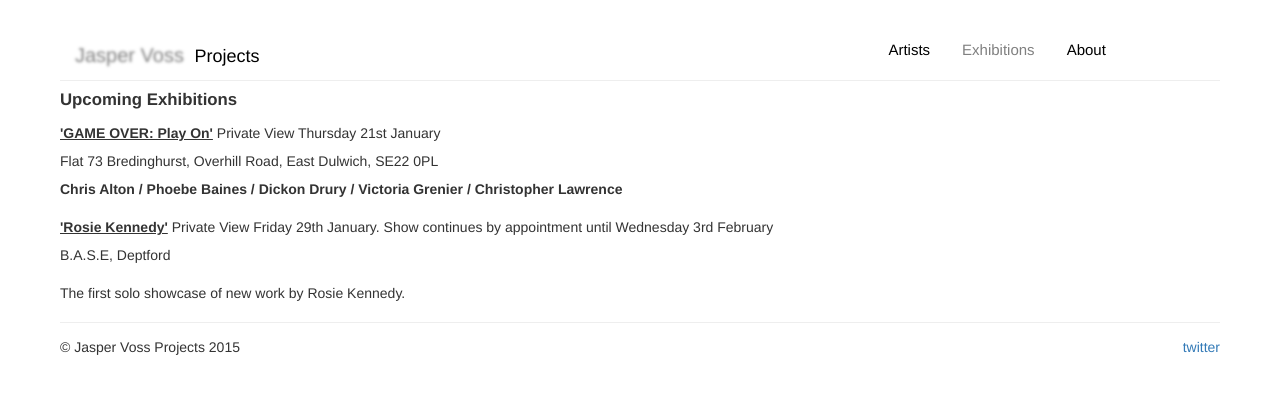
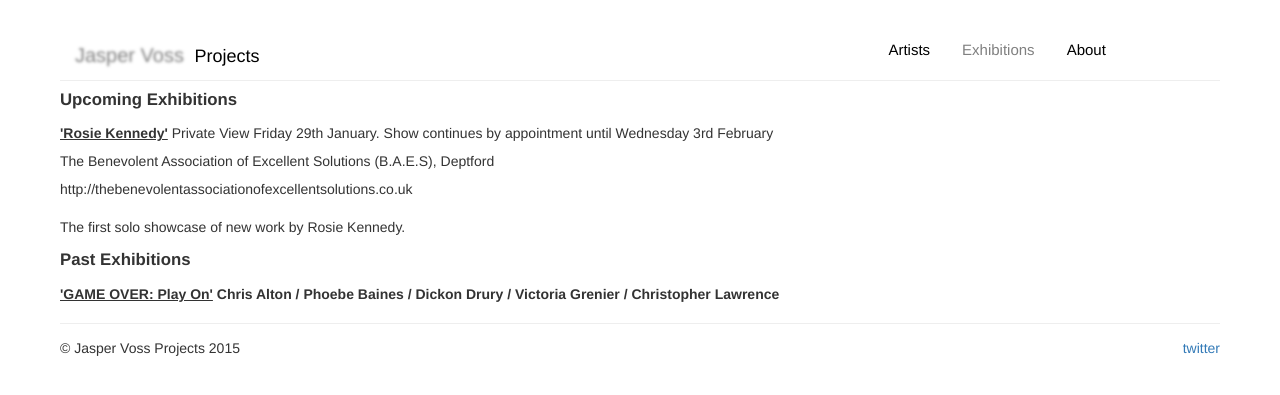
Before and after one commit to rosan/rosan.github.io, a Jekyll site: the page built from exhibitions.html, in a window 1280 px wide. Shown: the top 395 px of the page. Built offline with Jekyll 4.4.1, drawn with Linux system fonts in a browser that asks for light colours.

Commit message:
exhibitions page edit
:WQ!

:qw! Please enter the commit message for your changes. Lines starting

```diff
--- a/exhibitions.html
+++ b/exhibitions.html
@@ -11,20 +11,18 @@ id: exhibitions
 
 			<h3>Upcoming Exhibitions</h3>
 
-      	<p><b><u>'GAME OVER: Play On'</b></u>
-      	Private View Thursday 21st January</br>
-      	Flat 73 Bredinghurst, Overhill Road, East Dulwich, SE22 0PL</br>
-      	<b>Chris Alton / Phoebe Baines / Dickon Drury / Victoria Grenier / Christopher Lawrence</b></br>
-      	</p>
+      	<p><b><u>'Rosie Kennedy'</b></u>
+      	Private View Friday 29th January. Show continues by appointment until Wednesday 3rd February</br>
+      	The Benevolent Association of Excellent Solutions (B.A.E.S), Deptford</br>
+      	http://thebenevolentassociationofexcellentsolutions.co.uk</br>
+
+      	<p>The first solo showcase of new work by Rosie Kennedy.</p>
 
 
+      <h3>Past Exhibitions</h3>
+      	<p><b><u>'GAME OVER: Play On'</b></u>
+      	<b>Chris Alton / Phoebe Baines / Dickon Drury / Victoria Grenier / Christopher Lawrence</b></br>
+			</p>
 
-
-
-      	<p><b><u>'Rosie Kennedy'</b></u>
-      	Private View Friday 29th January. Show continues by appointment until Wednesday 3rd February</br>
-      	B.A.S.E, Deptford</br>
-
-      	<p>The first solo showcase of new work by Rosie Kennedy.</p>
   </div>
  </div>
```
Also changed, not shown: 3 other files.
